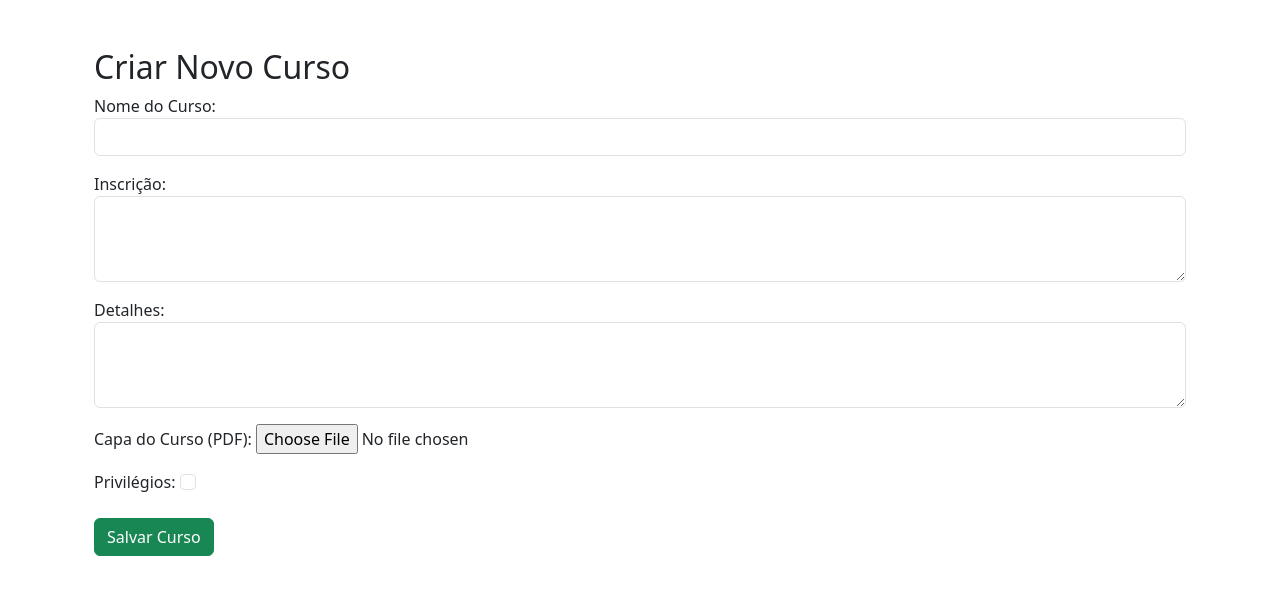
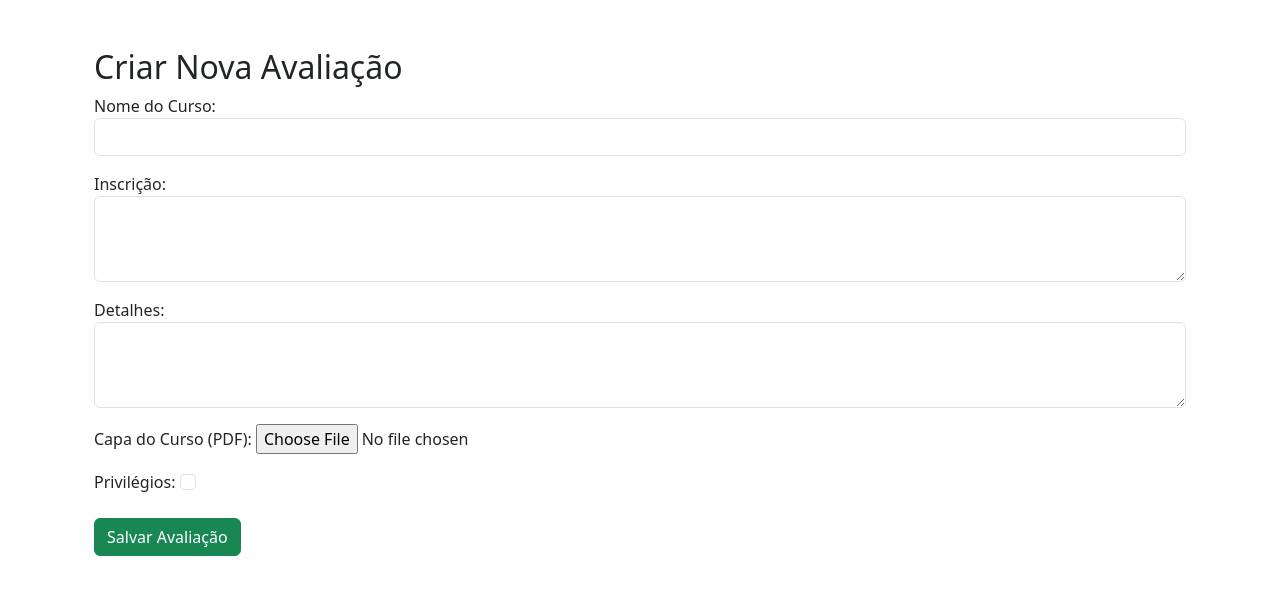
Before and after one commit to hininggh/SisAva, a Django app: page /cursos/criar/ in a window 1280 px wide. Shown: the part 56-651 px from the top of the page. Run offline with Django 5.2, Linux system fonts and the light colour scheme; a user stored in the database is signed in.

Commit message:
Erros do português e troca de nomenclaturas

```diff
--- a/cursos/views.py
+++ b/cursos/views.py
@@ -97,12 +97,12 @@ def ceder_criacao_curso(request, curso_id, novo_relator_id):
     # Obtém o curso e verifica se o usuário logado é o criador
     curso = get_object_or_404(Curso, id=curso_id)
     if request.user != curso.criador:
-        return JsonResponse({'success': False, 'error': "Apenas o criador tem permissão para ceder a criação do curso."})
+        return JsonResponse({'success': False, 'error': "Apenas o criador tem permissão para ceder a criação da avaliação."})
 
     # Obtém o novo relator e verifica se ele é um relator do curso
     novo_relator = get_object_or_404(Usuario, id=novo_relator_id, tipo=Usuario.RELATOR)
     if not curso.relatores.filter(id=novo_relator.id).exists():
-        return JsonResponse({'success': False, 'error': "O usuário selecionado não é um relator deste curso."})
+        return JsonResponse({'success': False, 'error': "O usuário selecionado não é um relator desta avaliação."})
     print(novo_relator_id)
     print(request.user)
     acao = 25
@@ -144,8 +144,9 @@ def excluir_curso(request, curso_id):
     # Deleta o curso
     curso.delete()
     acao = 25
-    registrar_acao_log(request.user, acao)
-    return JsonResponse({'success': True, 'message': "Curso deletado com sucesso."})
+    usuario = request.user
+    registrar_acao_log(usuario=usuario, acao=acao)
+    return JsonResponse({'success': True, 'message': "Avaliação deletada com sucesso."})
 
 
 
@@ -178,7 +179,8 @@ def adicionar_relator(request, curso_id):
     if relator not in curso.relatores.all():
         curso.relatores.add(relator)
         acao = 18
-        registrar_acao_log(usuario=request.user, acao=acao, curso=curso)
+        usuario = request.user
+        registrar_acao_log(usuario=usuario, acao=acao, curso=curso)
         return JsonResponse({'success': True})
     else:
         return JsonResponse({'success': False, 'error': 'Relator já adicionado.'})
@@ -192,17 +194,18 @@ def excluir_relator(request, curso_id, relator_id):
     relator = get_object_or_404(Usuario, id=relator_id, tipo='relator')
     # Verifica se o usuário que está tentando excluir é o criador
     if request.user != curso.criador:
-        return JsonResponse({'error': 'Apenas o criador do curso pode excluir relatores'}, status=403)
+        return JsonResponse({'error': 'Apenas o criador da avaliação pode excluir relatores'}, status=403)
 
     # Busca o relator e verifica se ele é o criador
     relator = get_object_or_404(Usuario, id=relator_id)
     if relator == curso.criador:
-        return JsonResponse({'error': 'O criador do curso não pode ser removido como relator'}, status=403)
+        return JsonResponse({'error': 'O criador da avaliação não pode ser removido como relator'}, status=403)
 
     # Remove o relator dos relatores do curso
     curso.relatores.remove(relator)
     acao = 19
-    registrar_acao_log(usuario=request.user, acao=acao, curso=curso)
+    usuario = request.user
+    registrar_acao_log(usuario=usuario, acao=acao, curso=curso)
     return JsonResponse({'success': True})
 
 #----------------------------------------
@@ -245,10 +248,11 @@ def adicionar_visitante_curso(request, curso_id):
     if curso not in visitante.cursos_acesso.all():
         visitante.cursos_acesso.add(curso)
         acao = 20
-        registrar_acao_log(usuario=request.user, visitante=visitante, acao=acao, curso=curso)
+        usuario = request.user
+        registrar_acao_log(usuario=usuario, visitante=visitante, acao=acao, curso=curso)
         return JsonResponse({'success': True})
     else:
-        return JsonResponse({'success': False, 'error': 'O visitante já tem acesso a este curso.'})
+        return JsonResponse({'success': False, 'error': 'O visitante já tem acesso a esta avaliação.'})
 
 @login_required
 def excluir_visitante_curso(request, curso_id, visitante_id):
@@ -259,10 +263,11 @@ def excluir_visitante_curso(request, curso_id, visitante_id):
     if curso in visitante.cursos_acesso.all():
         visitante.cursos_acesso.remove(curso)
         acao = 21
-        registrar_acao_log(usuario=request.user, visitante=visitante, acao=acao, curso=curso)
+        usuario = request.user
+        registrar_acao_log(usuario=usuario, visitante=visitante, acao=acao, curso=curso)
         return JsonResponse({'success': True})
     else:
-        return JsonResponse({'success': False, 'error': 'O visitante não tinha acesso a este curso.'})
+        return JsonResponse({'success': False, 'error': 'O visitante não tinha acesso a este avaliação.'})
 
 
 
--- a/indicadores/views.py
+++ b/indicadores/views.py
@@ -36,6 +36,7 @@ def visualizar_indicador(request, curso_id, indicador_id):
 
     # Adicionar as informações do IndicadorInfo associadas
     indicador_info = indicador_man.indicador_info
+    nome_relatorio = os.path.basename(indicador_man.conteudo.name) if indicador_man.conteudo else None
 
     context = {
         'curso': curso,
@@ -46,6 +47,7 @@ def visualizar_indicador(request, curso_id, indicador_id):
         'tabela_conceitos': indicador_info.tabela_conceitos,
         'mensagem_aviso': indicador_info.mensagem_aviso,
         'tabela_nome': indicador_info.nome,
+        'nome_relatorio': nome_relatorio  # Adicione o nome do relatório ao contexto
     }
 
     return render(request, 'indicadores/detalhesindicadorrelator.html', context)
--- a/templates/SisAva.html
+++ b/templates/SisAva.html
@@ -39,6 +39,9 @@
                 Para acessar o TCC com a documentação do desenvolvimento
                 <a href="#" target="_blank">clique aqui</a> (acrescentarei o link quando disponível).
                 <br><br>
+                Para acessar o repositório do projeto no GITHUB
+                <a href="#" target="_blank">clique aqui</a> (acrescentarei o link quando disponível).
+                <br><br>
                 Ao lado um vídeo apresentando as funcionalidades do sistema.
             </p>
         </div>
--- a/templates/cursos/criarcurso.html
+++ b/templates/cursos/criarcurso.html
@@ -5,16 +5,20 @@
 
 {% block content %}
 <div class="container mt-5">
-    <h2>{% if curso %}Editar Curso{% else %}Criar Novo Curso{% endif %}</h2>
+    <h2>{% if curso %}Editar Avaliação{% else %}Criar Nova Avaliação{% endif %}</h2>
 
     <!-- Formulário para Nome, Inscrição e Detalhes -->
     <form method="post" enctype="multipart/form-data">
         {% csrf_token %}
         {{ form.as_p }}
-        <button type="submit" class="btn btn-success mt-2">{% if curso %}Salvar Alterações{% else %}Salvar Curso{% endif %}</button>
+        <button type="submit" class="btn btn-success mt-2">{% if curso %}Salvar Alterações{% else %}Salvar Avaliação{% endif %}</button>
     </form>
 
     {% if curso %}
+    <hr>
+    <button class="btn btn-secondary mt-4" onclick="finalizarCurso()">Visualizar Avaliação</button>
+    <a href="{% url 'gerenciarvisitantes' %}" class="btn btn-primary mt-4">Gerenciar Visitantes</a>
+    <button class="btn btn-danger mt-4" onclick="excluirCurso()">Excluir Avaliação</button>
     <hr>
     <div class="row">
         <!-- Coluna para adicionar relator -->
@@ -36,7 +40,7 @@
 
         <!-- Coluna para listar relatores -->
         <div class="col-md-6">
-            <h3>Relatores do Curso</h3>
+            <h3>Relatores da Avaliação</h3>
             <ul id="relatores-list" class="list-group">
                 {% for relator in relatores %}
                     <li class="list-group-item d-flex justify-content-between align-items-center">
@@ -53,10 +57,7 @@
         </div>
     </div>
 
-    <hr>
-    <button class="btn btn-secondary mt-4" onclick="finalizarCurso()">Visualizar Curso</button>
-    <a href="{% url 'gerenciarvisitantes' %}" class="btn btn-primary mt-4">Gerenciar Visitantes</a>
-    <button class="btn btn-danger mt-4" onclick="excluirCurso()">Excluir Curso</button>
+
 
 
     <hr>
@@ -81,7 +82,7 @@
 
         <!-- Coluna para listar visitantes -->
         <div class="col-md-6">
-            <h3>Visitantes do Curso</h3>
+            <h3>Visitantes da Avaliação</h3>
             <ul id="visitantes-list" class="list-group">
                 {% for visitante in visitantes %}
                     <li class="list-group-item d-flex justify-content-between align-items-center">
@@ -320,7 +321,7 @@ const cursoId = {{ curso.id }};
             window.location.href = "{% url 'visualizar_curso' curso.id %}";
         }
         function excluirCurso() {
-            if (confirm("Tem certeza que deseja excluir este curso? Esta ação não poderá ser desfeita.")) {
+            if (confirm("Tem certeza que deseja excluir esta avaliação? Esta ação não poderá ser desfeita.")) {
                 fetch("{% url 'excluir_curso' curso.id %}", {
                     method: 'POST',
                     headers: {
@@ -331,7 +332,7 @@ const cursoId = {{ curso.id }};
                 .then(response => response.json())
                 .then(data => {
                     if (data.success) {
-                        alert(data.message || "Curso excluído com sucesso!");
+                        alert(data.message || "Avaliação excluída com sucesso!");
                         window.location.href = "{% url 'home' %}";  // Redireciona para a home após exclusão
                     } else {
                         alert(data.error || "Erro ao excluir o curso. Tente novamente.");
@@ -354,7 +355,7 @@ const cursoId = {{ curso.id }};
                     .then(response => response.json())
                     .then(data => {
                         if (data.success) {
-                            alert("Criação do curso cedida com sucesso!");
+                            alert("Criação da avaliação cedida com sucesso!");
                             window.location.href = "{% url 'home' %}";  // Redireciona para a home após ceder a criação
                         } else {
                             alert(data.error || "Erro ao ceder a criação. Tente novamente.");
--- a/templates/cursos/detalhescursorelator.html
+++ b/templates/cursos/detalhescursorelator.html
@@ -79,12 +79,12 @@
             <p><strong>Inscrição:</strong> {{ curso.inscricao }}</p>
             <p><strong>Detalhes:</strong> {{ curso.detalhes }}</p>
             {% if curso.privilegios %}
-                <p>Edição do curso, capa e informações complementares aos liberada demais relatores</strong> </p>
+                <p>Edição da avaliação, capa e informações complementares aos liberada demais relatores</strong> </p>
             {% endif %}
             <!-- Alinhar os botões à esquerda -->
             <div class="btn-container mt-4">
                 {% if request.user == curso.criador or privilegios %}
-                    <a href="{% url 'editar_curso' curso.id %}" class="btn btn-primary">Editar Curso</a>
+                    <a href="{% url 'editar_curso' curso.id %}" class="btn btn-primary">Editar Avaliação</a>
                 {% endif %}
                 <a href="{% url 'gerar_relatorio_geral' curso.id %}" class="btn btn-secondary">Gerar Relatório Geral</a>
             </div>
--- a/templates/indicadores/detalhesindicadorrelator.html
+++ b/templates/indicadores/detalhesindicadorrelator.html
@@ -8,11 +8,11 @@
 </div>
 
 <h1>{{ indicador_man.indicador_info.nome }}</h1>
+<p>{{ indicador_man.indicador_info.mensagem_aviso }}</p>
+
 {% if indicador_man.NSA %}
     <p>-NSA-</p>
 {% endif %}
-<p>{{ indicador_man.indicador_info.mensagem_aviso }}</p>
-
 <!-- Botão para Aplicar ou Remover NSA -->
 
 <div style="display: inline-block; margin-right: 20px;">
@@ -41,7 +41,7 @@
 
     <div style="margin-top: 20px;">
         {% if indicador_man.conteudo %}
-            <p><strong>Relatório:</strong> {{ indicador_man.conteudo.name }}</p>
+            <p><strong>Relatório:</strong> {{ nome_relatorio }}</p>
             <p><strong>Data de Envio:</strong> {{ indicador_man.data_envio }}</p>
             <p><strong>Usuário que enviou:</strong> {{ indicador_man.usuario_relatorio.nome }}</p>
 
--- a/templates/usuarios/cadastrovisitante.html
+++ b/templates/usuarios/cadastrovisitante.html
@@ -75,7 +75,7 @@
 
             <!-- Cursos com Acesso (somente para edição) -->
             {% if visitante %}
-                <h3 class="mt-4">Cursos com Acesso</h3>
+                <h3 class="mt-4"></h3>
                 {{ curso_form.cursos_acesso.label }}
                 <div class="form-check">
                     {{ curso_form.cursos_acesso }}
--- a/templates/usuarios/homevisitante.html
+++ b/templates/usuarios/homevisitante.html
@@ -8,7 +8,7 @@
 
     {% if cursos_acesso.exists %}
     <div class="mt-4">
-        <h3>Cursos com Acesso</h3>
+        <h3>Avaliações com Acesso</h3>
         <ul class="list-group">
             {% for curso in cursos_acesso %}
             <li class="list-group-item">
@@ -19,7 +19,7 @@
         </ul>
     </div>
     {% else %}
-    <p class="text-center">Você não tem acesso a nenhum curso no momento.</p>
+    <p class="text-center">Você não tem acesso a nenhuma avaliação no momento.</p>
     {% endif %}
 </div>
 {% endblock %}
```
Also changed, not shown: templates/indicadores/detalhesindicadorvisitante.html (+6 -3 lines), templates/usuarios/homerelator.html (+4 -4 lines).
